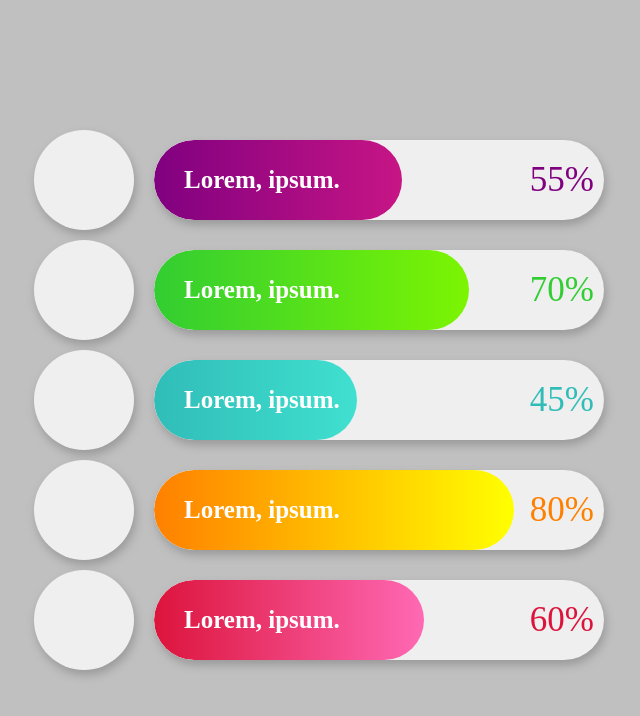
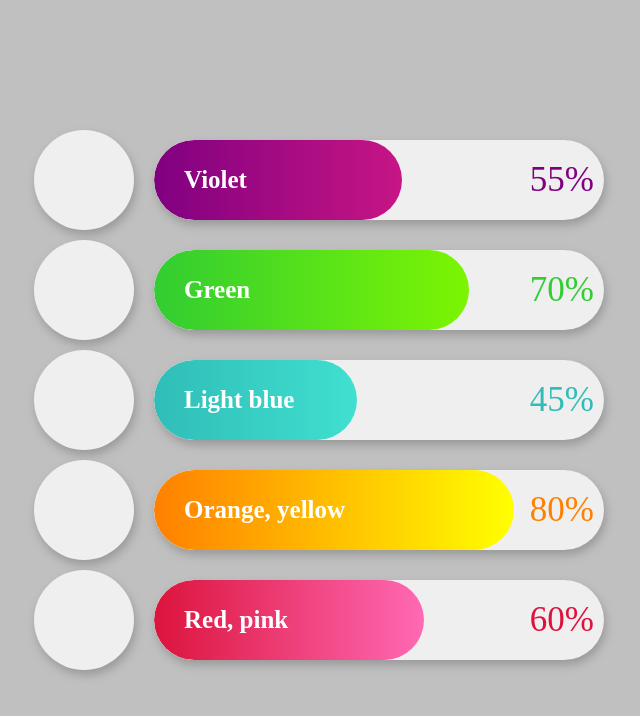
Before and after one commit to Anarauae/Anime-Bar-Chart-Using-HTML-CSS-JS, a plain HTML site: page index.html in a window 1280 px wide. Shown: the whole page, without its empty margins (306-946 px from the left). Drawn offline with Linux system fonts and the light colour scheme.

Commit message:
change color name

```diff
--- a/index.html
+++ b/index.html
@@ -16,7 +16,7 @@
                 </div>
                 <div class="bar" style ="--clr1: #800080; --clr2: #C71585;">
                     <span class="progress" id="55"></span>
-                    <h2>Lorem, ipsum.</h2>
+                    <h2>Violet</h2>
                     <h1>55%</h1>
                 </div>
             </div>
@@ -26,7 +26,7 @@
                 </div>
                 <div class="bar" style ="--clr1: #32cd32; --clr2: #7cf502;">
                     <span class="progress" id="70"></span>
-                    <h2>Lorem, ipsum.</h2>
+                    <h2>Green</h2>
                     <h1>70%</h1>
                 </div>
             </div>
@@ -36,7 +36,7 @@
                 </div>
                 <div class="bar" style ="--clr1: #30bdb8; --clr2: #40e0d0;">
                     <span class="progress" id="45"></span>
-                    <h2>Lorem, ipsum.</h2>
+                    <h2>Light blue</h2>
                     <h1>45%</h1>
                 </div>
             </div>
@@ -46,7 +46,7 @@
                 </div>
                 <div class="bar" style ="--clr1: #ff8000; --clr2: #ffff00;">
                     <span class="progress" id="80"></span>
-                    <h2>Lorem, ipsum.</h2>
+                    <h2>Orange, yellow</h2>
                     <h1>80%</h1>
                 </div>
             </div>
@@ -56,7 +56,7 @@
                 </div>
                 <div class="bar" style ="--clr1: #dc143c; --clr2: #ff69b4;">
                     <span class="progress" id="60"></span>
-                    <h2>Lorem, ipsum.</h2>
+                    <h2>Red, pink</h2>
                     <h1>60%</h1>
                 </div>
             </div>
```
Also changed, not shown: style.css (line endings or trailing spaces).
